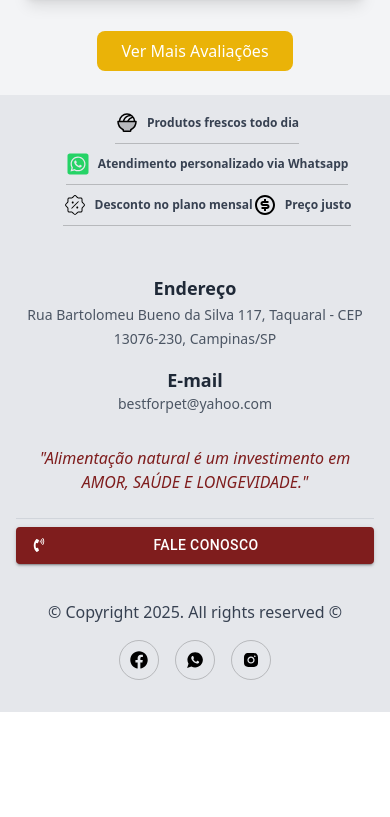
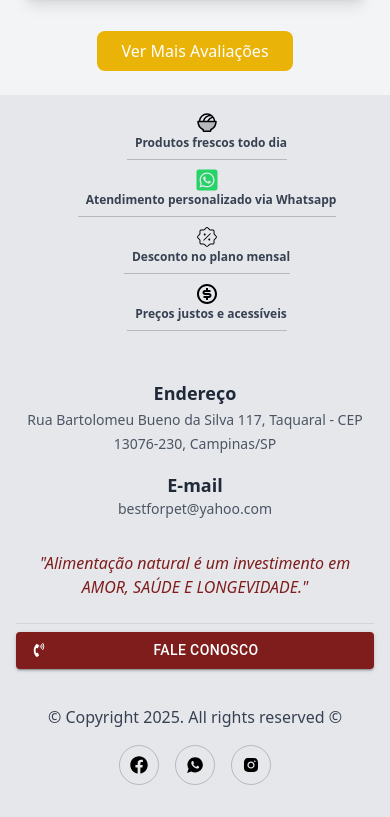
Before and after one commit to MatheusOliveiraTeodoro/LpNovasRotas, a React (Vite) app: page /Depoimento in a window 390 px wide. Shown: the part 1439-2256 px from the top of the page. Before the commit the page ends 2151 px from the top, so only its background shows below. Built offline with nearby package versions, Linux system fonts and the light colour scheme.

Commit message:
atualizacoes

```diff
--- a/index.html
+++ b/index.html
@@ -2,10 +2,10 @@
 <html lang="pt-br">
   <head>
     <meta charset="UTF-8" />
-    <link rel="icon" type="" href="" />
+    <link rel="shortcut icon" href="./src/assets/Logo_BFP_Vermelho.png" type="image/x-icon">
     <link href="https://fonts.googleapis.com/css2?family=Poppins:wght@300;400;600&display=swap" rel="stylesheet">
     <meta name="viewport" content="width=device-width, initial-scale=1.0" />
-    <title>Landing page novo repositorio</title>
+    <title>lp.bestforpet</title>
   </head>
   <body>
     <div id="root"></div>
--- a/src/componentes/Footer.jsx
+++ b/src/componentes/Footer.jsx
@@ -16,23 +16,24 @@ const Footer = () => {
             <div className="container mx-auto px-4 pb-5">
                 {/* Seção de ícones com frases */}
                 <div className="flex flex-wrap justify-center sm:justify-start py-4 px-4 pl-10">
-                    <div className="flex items-center border-b border-black/20 pb-2 mb-2 sm:mr-8 sm:mb-0">
+                <div className="flex flex-col sm:flex-row items-center border-b border-black/20 pb-2 mb-2 sm:mr-8 sm:mb-0">
                     <span><PiBowlFoodDuotone className="text-2xl" /></span>
                     <span className="ml-2 text-gray-700 text-xs font-semibold">Produtos frescos todo dia</span>
                 </div>
-                    <div className="flex items-center border-b border-black/20 pb-2 mb-2 sm:mr-8 sm:mb-0">
+                <div className="flex flex-col sm:flex-row items-center border-b border-black/20 pb-2 mb-2 sm:mr-8 sm:mb-0">
                     <span><a href="https://wa.me/message/O7OXIRLLBCPLM1" target="_blank"><FaWhatsappSquare className="text-[#25d366] text-2xl" /></a></span>
                     <span className="ml-2 text-gray-700 text-xs font-semibold">Atendimento personalizado via Whatsapp </span>
                 </div>
-                    <div className="flex items-center border-b border-black/20 pb-2 mb-2 sm:mr-8 sm:mb-0">
+                <div className="flex flex-col sm:flex-row items-center border-b border-black/20 pb-2 mb-2 sm:mr-8 sm:mb-0">
                     <span><CiDiscount1 className="text-2xl" /></span>
                     <span className="ml-2 text-gray-700 text-xs font-semibold">Desconto no plano mensal</span>
                 </div>
-                    <div className="flex items-center border-b border-black/20 pb-2 mb-2 sm:mr-8 sm:mb-0">
+                <div className="flex flex-col sm:flex-row items-center border-b border-black/20 pb-2 mb-2 sm:mr-8 sm:mb-0">
                     <span><RiMoneyDollarCircleLine className="text-2xl" /></span>
-                        <span className="ml-2 text-gray-700 text-xs font-semibold">Preço justo </span>
+                    <span className="ml-2 text-gray-700 text-xs font-semibold">Preços justos e acessíveis</span>
                 </div>
             </div>
+
 
                 {/* Seção com o endereço e email */}
                 <div className="flex flex-col items-center justify-center py-6 border-b border-gray-300">
--- a/src/componentes/IdadeModal.jsx
+++ b/src/componentes/IdadeModal.jsx
@@ -53,7 +53,7 @@ const ModalIdade = ({ closeModal, setIdadeEscolhida, abrirModalCondicoes, abrirM
                   checkedIcon={<span className="w-8 h-8 rounded-full bg-blue-500"></span>} // Borda preenchida
                 />
               }
-              label="Selecionar"
+              label="escolher"
             />
           </div>
 
@@ -71,7 +71,7 @@ const ModalIdade = ({ closeModal, setIdadeEscolhida, abrirModalCondicoes, abrirM
                   checkedIcon={<span className="w-8 h-8 rounded-full bg-blue-500"></span>}
                 />
               }
-              label="Selecionar"
+              label="escolher"
             />
           </div>
 
@@ -89,7 +89,7 @@ const ModalIdade = ({ closeModal, setIdadeEscolhida, abrirModalCondicoes, abrirM
                   checkedIcon={<span className="w-8 h-8 rounded-full bg-blue-500"></span>}
                 />
               }
-              label="Selecionar"
+              label="escolher"
             />
           </div>
         </div>
```
Also changed, not shown: src/assets/Logo_BFP_Vermelho.png (added). Lines whose indentation alone changed are shown as unchanged.
